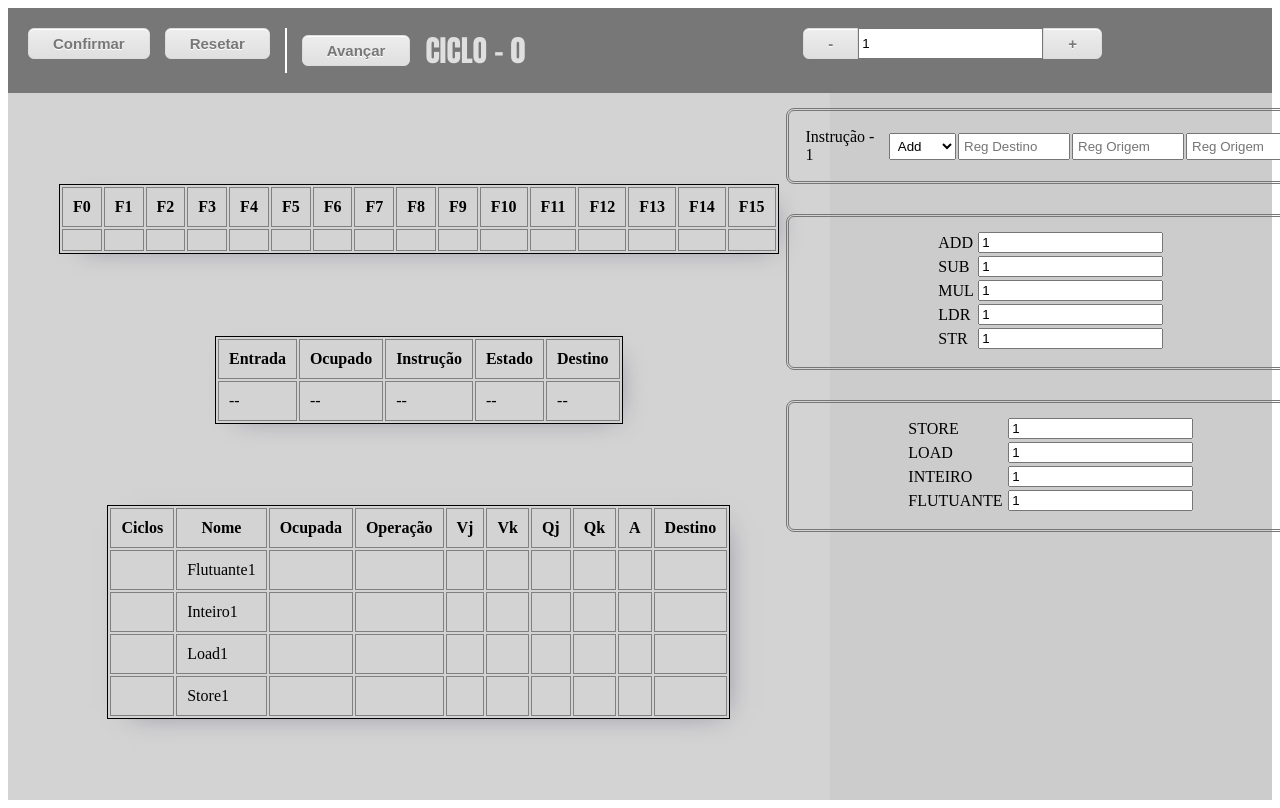
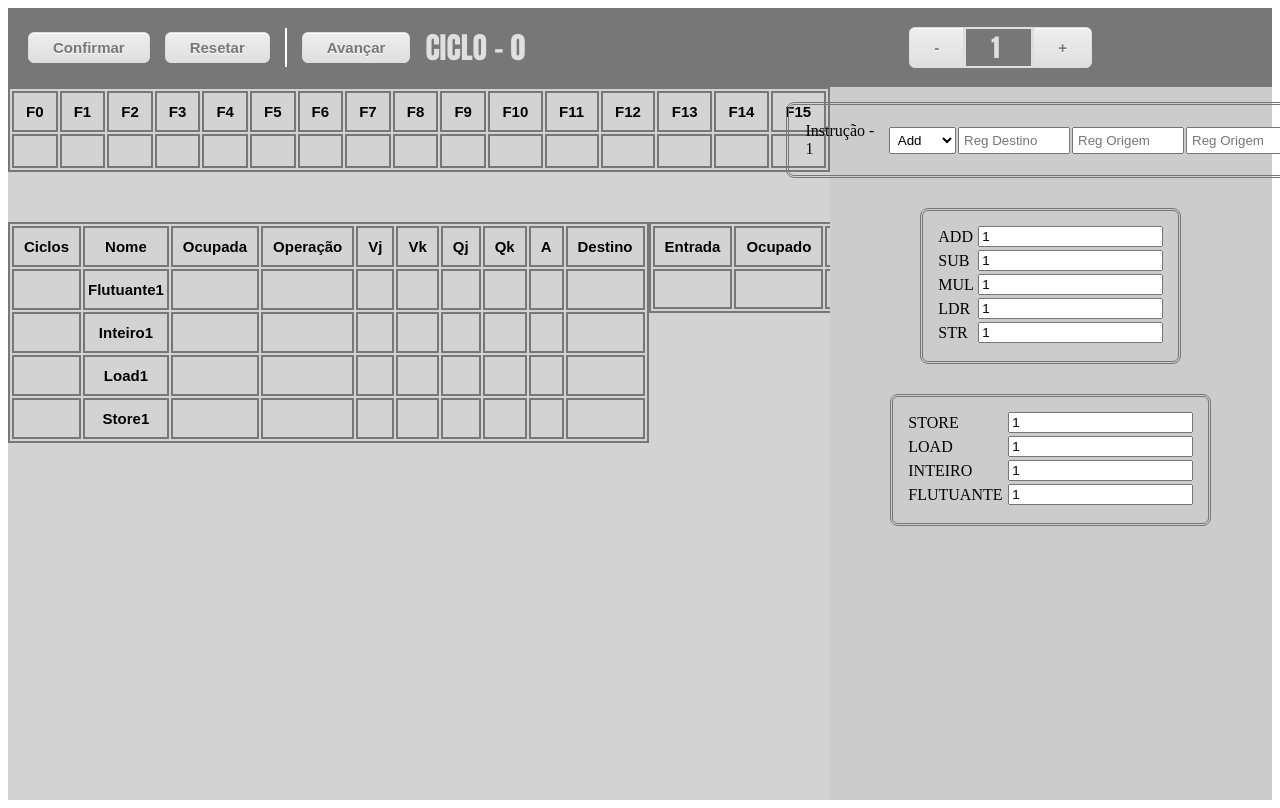
Before and after one commit to raphaellulli/Trabalho-final-ARQ3-tomasulo, a React (Create React App) app: page / in a window 1280 px wide. Shown: the top 808 px of the page. Built offline with nearby package versions, Linux system fonts and the light colour scheme.

Commit message:
Fix: New css adaptations

```diff
--- a/src/App.tsx
+++ b/src/App.tsx
@@ -116,60 +116,64 @@ function App() {
 
 	return (
 		<IntrucaoContext.Provider value={defaultValue}>
-			<WrapperSiderContent>
-				<div className='parte-topo'>
+			<Wrapper>
+				<ParteTopo>
 					<BotoesConfimarResetar />
-					<div className='linha'></div>
+					<Linha />
 					<AvancarInstrucoes />
 					<InputInstrucoes />
-				</div>
-				<div className='parte-baixo'>
-					<div className='parte-esquerda'>
+				</ParteTopo>
+				<ParteBaixo>
+					<ParteEsquerda>
 						<LeftScreen />
-					</div>
-					<div className='parte-direita'>
+					</ParteEsquerda>
+					<ParteDireita>
 						<RightScreen />
-					</div>
-				</div>
-			</WrapperSiderContent>
+					</ParteDireita>
+				</ParteBaixo>
+			</Wrapper>
 		</IntrucaoContext.Provider >
 	);
 }
 
 export default App;
 
-
-const WrapperSiderContent = styled.div`
+const Wrapper = styled.div`
 	display: flex;
 	flex-direction: column;
 	flex: 1;
 	height: 99vh;
+`;
 
-	.linha{
-		border-right-width: 2px;
-        border-right-style: solid;
-		border-right-color: white;
-	}
+const ParteTopo = styled.div`
+	display: flex;
+	flex-direction: row;
+	background-color: #777777;
+	height: 10%;
+`;
 
-	.parte-topo{
-		display: flex;
-		flex-direction: row;
-		background-color: #777777;
-		padding: 20px;
-	}
-	.parte-baixo{
-		display: flex;
-		flex: 1;
-		flex-direction: row;
-	}
-	.parte-direita{
-		width: 35%;
-		height: 100%;
-		background-color: #CCCCCC;
-	}
-	.parte-esquerda{
-		width: 65%;
-		height: 100%;
-		background-color: #d3d3d3;
-	}
+const ParteBaixo = styled.div`
+	display: flex;
+	flex: 1;
+	flex-direction: row;
 `;
+
+const ParteDireita = styled.div`
+	width: 35%;
+	height: 100%;
+	background-color: #CCCCCC;
+`;
+
+const ParteEsquerda = styled.div`
+	width: 65%;
+	height: 100%;
+	background-color: #d3d3d3;
+`;
+
+const Linha = styled.div`
+	border-right-width: 2px;
+    border-right-style: solid;
+	border-right-color: white;
+	align-self: center;
+	height: 50%;
+`;
--- a/src/components/Inputs-Botoes/AvancarInstrucoes.tsx
+++ b/src/components/Inputs-Botoes/AvancarInstrucoes.tsx
@@ -23,7 +23,7 @@ const AvancarInstrucoes: React.FC = () => {
         let estacaoReservaVazia: IEstacaoReserva | undefined = undefined;
 
         if (!instrucaoAtual && arrInstrucoes.value.every(i => i.escrita === true) && arrEstacaoReserva.value.every(e => e.ocupada === false)) {
-            alert("Fim do ciclo!");
+            alert("Ciclos finalizados!");
             return;
         }
         const arrBufferAux = arrBufferReordenamento.value;
--- a/src/components/Inputs-Botoes/BotoesConfimarResetar.tsx
+++ b/src/components/Inputs-Botoes/BotoesConfimarResetar.tsx
@@ -122,6 +122,10 @@ const BotoesConfimarResetar: React.FC = () => {
 export default BotoesConfimarResetar;
 
 const Wrapper = styled.div`
+    display: flex;
+    align-items: center;
+    margin-left: 20px;
+
     .Wrapper-bottoes{
         display: flex;
         flex-direction: row;
--- a/src/components/Inputs-Botoes/InputInstrucoes.tsx
+++ b/src/components/Inputs-Botoes/InputInstrucoes.tsx
@@ -10,9 +10,7 @@ const InputInstrucoes: React.FC = () => {
     } = useContext(IntrucaoContext);
 
     return (
-        <Wrapper
-            title='Quantidade de instruções'
-        >
+        <Wrapper>
             <div
                 className='qtd-instrucoes-wrapper'
             >
@@ -23,11 +21,11 @@ const InputInstrucoes: React.FC = () => {
                     >
                         -
                     </button>
-                    <input
-                        type={'number'}
-                        value={quantidadeInstrucoes}
-                        onChange={(e) => { if (Number(e.target.value) <= 0) return; setQuantidadeInstrucoes(Number(e.target.value)) }}
-                    />
+                    <label
+                        className='numeroInstrucoes'
+                    >
+                        {quantidadeInstrucoes}
+                    </label>
                     <button
                         className='myButtonRight'
                         onClick={() => setQuantidadeInstrucoes(quantidadeInstrucoes + 1)}
@@ -47,10 +45,9 @@ export default InputInstrucoes;
 const Wrapper = styled.div`
 	display: flex;
     position: relative;
-	flex-direction: column;
 	align-items: center;
     margin-left: 15px;
-    margin-right: 150px;
+    margin-right: 180px;
 
     .qtd-instrucoes-wrapper{
         display: flex;
@@ -60,6 +57,19 @@ const Wrapper = styled.div`
             display: flex;
             flex-direction: row;
         }
+    }
+
+    .numeroInstrucoes{
+        display: flex;
+	    flex: 1;
+        font-family: impact;
+        font-size: 25px;
+        color: #dfdfdf;
+        padding: 0 15px 0 25px;
+        width: 25px;
+        border-style: solid;
+        border-width: 2px;
+        border-color: linear-gradient(to bottom, #ededed 5%, #dfdfdf 100%);
     }
 
     .myButtonLeft {
--- a/src/components/TabelasLeft/TabelaEstacaoReserva.tsx
+++ b/src/components/TabelasLeft/TabelaEstacaoReserva.tsx
@@ -8,85 +8,64 @@ const TabelaEstacaoReserva: React.FC = () => {
     } = useContext(IntrucaoContext);
 
     return (
-        <Wrapper
-            title='Estação de Reserva'
-        >
-
-            <STabela>
+        <Tablea>
             <thead>
                 <tr>
-                        <th>Ciclos</th>
-                        <th>Nome</th>
-                        <th>Ocupada</th>
-                        <th>Operação</th>
-                        <th>Vj</th>
-                        <th>Vk</th>
-                        <th>Qj</th>
-                        <th>Qk</th>
-                        <th>A</th>
-                        <th>Destino</th>
+                    <Superior>Ciclos</Superior>
+                    <Superior>Nome</Superior>
+                    <Superior>Ocupada</Superior>
+                    <Superior>Operação</Superior>
+                    <Superior>Vj</Superior>
+                    <Superior>Vk</Superior>
+                    <Superior>Qj</Superior>
+                    <Superior>Qk</Superior>
+                    <Superior>A</Superior>
+                    <Superior>Destino</Superior>
                 </tr>
             </thead>
             <tbody>
                 {
                     (arrEstacaoReserva && arrEstacaoReserva.value && arrEstacaoReserva.value.length)
-                            ? arrEstacaoReserva.value.sort((a, b) => a.nome.localeCompare(b.nome)).map((estacaoReserva, ind) =>
+                    && arrEstacaoReserva.value.sort((a, b) => a.nome.localeCompare(b.nome)).map((estacaoReserva, ind) =>
                         <tr key={"tr-estacao-reserva" + ind}>
-                                    <td>{estacaoReserva.Ciclos !== undefined ? estacaoReserva.Ciclos.toString() : ''}</td>
-                                    <td>{estacaoReserva.nome}</td>
-                                    <td>{estacaoReserva.ocupada ? 'X' : ''}</td>
-                                    <td>{estacaoReserva.operacao}</td>
-                                    <td>{estacaoReserva.Vj}</td>
-                                    <td>{estacaoReserva.Vk}</td>
-                                    <td>{estacaoReserva.Qj}</td>
-                                    <td>{estacaoReserva.Qk}</td>
-                                    <td>{estacaoReserva.A}</td>
-                                    <td>{estacaoReserva.destino}</td>
+                            <Inferior>{estacaoReserva.Ciclos !== undefined ? estacaoReserva.Ciclos.toString() : ''}</Inferior>
+                            <Inferior>{estacaoReserva.nome}</Inferior>
+                            <Inferior>{estacaoReserva.ocupada ? 'X' : ''}</Inferior>
+                            <Inferior>{estacaoReserva.operacao}</Inferior>
+                            <Inferior>{estacaoReserva.Vj}</Inferior>
+                            <Inferior>{estacaoReserva.Vk}</Inferior>
+                            <Inferior>{estacaoReserva.Qj}</Inferior>
+                            <Inferior>{estacaoReserva.Qk}</Inferior>
+                            <Inferior>{estacaoReserva.A}</Inferior>
+                            <Inferior>{estacaoReserva.destino}</Inferior>
                         </tr>
                     )
-                            :
-                            <tr>
-                                <td>--</td>
-                                <td>--</td>
-                                <td>--</td>
-                                <td>--</td>
-                                <td>--</td>
-                                <td>--</td>
-                                <td>--</td>
-                                <td>--</td>
-                            </tr>
                 }
             </tbody>
-            </STabela>
-        </Wrapper >
+        </Tablea>
     );
 }
 
 export default TabelaEstacaoReserva;
 
-const Wrapper = styled.div`
-	display: flex;
-	flex-direction: column;
-	align-items: center;
-	justify-content: center;
-    height: fit-content;
-    max-height: 60vh;
-
-    -webkit-box-shadow: 8px 7px 28px -17px rgba(29,26,71,0.57);
-    -moz-box-shadow: 8px 7px 28px -17px rgba(29,26,71,0.57);
-    box-shadow: 8px 7px 28px -17px rgba(29,26,71,0.57);
+const Tablea = styled.table`
+	border: 2px solid #777777;
 `;
 
+const Superior = styled.th`
+    border: 2px solid #777777;
+    font-family: Arial;
+    font-size: 15px;
+    font-weight: bold;
+    text-align: center;
+    padding: 10px;
+`;
 
-const STabela = styled.table`
-	border: 1px solid black;
-
-	th{
-		border: 1px solid gray;
-		padding: 10px;
-	}
-	td {
-		border: 1px solid gray;
-		padding: 10px;
-	}
+const Inferior = styled.td`
+    border: 2px solid #777777;
+    font-family: Arial;
+    font-size: 15px;
+    font-weight: bold;
+    text-align: center;
+    padding: 10px 3px 10px 3px;
 `;
--- a/src/components/TabelasLeft/TabelaRegistradores.tsx
+++ b/src/components/TabelasLeft/TabelaRegistradores.tsx
@@ -1,7 +1,6 @@
 import React, { useContext } from 'react';
 import styled from 'styled-components';
 import { IntrucaoContext } from '../../App';
-
 
 const TabelaRegistradores: React.FC = () => {
     const {
@@ -9,19 +8,14 @@ const TabelaRegistradores: React.FC = () => {
     } = useContext(IntrucaoContext);
 
     return (
-        <Wrapper
-            title='Registradores'
-        >
-            <STabela>
+        <Tabela>
             <thead>
                 <tr>
                     {
                         (arrRegistrador && arrRegistrador.value && arrRegistrador.value.length)
-                                ? arrRegistrador.value.map(registrador =>
-                                    <th>{registrador.nome}</th>
+                        && arrRegistrador.value.map(registrador =>
+                            <Superior>{registrador.nome}</Superior>
                         )
-                                :
-                                <th>--</th>
                     }
                 </tr>
             </thead>
@@ -29,41 +23,37 @@ const TabelaRegistradores: React.FC = () => {
                 <tr>
                     {
                         (arrRegistrador && arrRegistrador.value && arrRegistrador.value.length)
-                                ? arrRegistrador.value.map(registrador =>
-                                    <td>{registrador.valor}</td>
+                        && arrRegistrador.value.map(registrador =>
+                            <Inferior>{registrador.valor}</Inferior>
                         )
-                                :
-                                <td>--</td>
                     }
                 </tr>
             </tbody>
-            </STabela>
-        </Wrapper>
+        </Tabela>
     );
 }
 
 export default TabelaRegistradores;
 
-const Wrapper = styled.div`
-	display: flex;
+const Tabela = styled.table`
 	flex-direction: column;
-	align-items: center;
-	justify-content: center;
-    margin-top: 10px;
-    -webkit-box-shadow: 8px 7px 28px -17px rgba(29,26,71,0.57);
-    -moz-box-shadow: 8px 7px 28px -17px rgba(29,26,71,0.57);
-    box-shadow: 8px 7px 28px -17px rgba(29,26,71,0.57);
+    border: 2px solid #777777;
 `;
 
+const Superior = styled.th`
+    font-family: Arial;
+    font-size: 15px;
+    font-weight: bold;
+    text-align: center;
+	border: 2px solid #777777;
+	padding: 10px;
+`;
 
-const STabela = styled.table`
-	border: 1px solid black;
-	th{
-		border: 1px solid gray;
-		padding: 10px;
-	}
-	td {
-		border: 1px solid gray;
-		padding: 10px;
-	}
+const Inferior = styled.th`
+    font-family: Arial;
+    font-size: 15px;
+    font-weight: bold;
+    text-align: center;
+	border: 2px solid #777777;
+	padding: 15px;
 `;
--- a/src/components/TabelasLeft/TabelaReordenamento.tsx
+++ b/src/components/TabelasLeft/TabelaReordenamento.tsx
@@ -21,18 +21,15 @@ const TabelaReordenamento: React.FC = () => {
     }
 
     return (
-        <Wrapper
-            title='Instruções'
-        >
-            <STabela>
+        <Wrapper>
+            <Tabela>
                 <thead>
                     <tr>
-                        <th>Entrada</th>
-                        <th>Ocupado</th>
-                        <th>Instrução</th>
-                        <th>Estado</th>
-                        <th>Destino</th>
-                        {/* <th>Valor</th> */}
+                        <Superior>Entrada</Superior>
+                        <Superior>Ocupado</Superior>
+                        <Superior>Instrução</Superior>
+                        <Superior>Estado</Superior>
+                        <Superior>Destino</Superior>
                     </tr>
                 </thead>
                 <tbody>
@@ -42,43 +39,40 @@ const TabelaReordenamento: React.FC = () => {
                                 const instrucao = arrInstrucoes.value.find(instrucao => instrucao.id === bufferRe.idInstrucao);
                                 if (!instrucao) return (
                                     <tr>
-                                        <td>--</td>
-                                        <td>--</td>
-                                        <td>--</td>
-                                        <td>--</td>
-                                        <td>--</td>
-                                        {/* <td>--</td> */}
+                                        <Inferior></Inferior>
+                                        <Inferior></Inferior>
+                                        <Inferior></Inferior>
+                                        <Inferior></Inferior>
+                                        <Inferior></Inferior>
                                     </tr>)
                                 return (
                                     <tr>
-                                        <td>{ind+1}</td>
-                                        <td>{!instrucao.commited ? 'X' : ''}</td>
-                                        <td>
+                                        <Inferior>{ind + 1}</Inferior>
+                                        <Inferior>{!instrucao.commited ? 'X' : ''}</Inferior>
+                                        <Inferior>
                                             {
                                                 instrucao.nome +
                                                 (!!instrucao.entrada1 ? ", " + instrucao.entrada1.toUpperCase() : '') +
                                                 (!!instrucao.entrada2 ? ", " + instrucao.entrada2.toUpperCase() : '') +
                                                 (!!instrucao.entrada3 ? ", " + instrucao.entrada3?.toUpperCase() : '')
                                             }
-                                        </td>
-                                        <td>{getEstadoInstrucao(instrucao)}</td>
-                                        <td>{instrucao.entrada1}</td>
-                                        {/* <td>TODO</td> */}
+                                        </Inferior>
+                                        <Inferior>{getEstadoInstrucao(instrucao)}</Inferior>
+                                        <Inferior>{instrucao.entrada1}</Inferior>
                                     </tr>)
                             }
                             )
                             :
                             <tr>
-                                <td>--</td>
-                                <td>--</td>
-                                <td>--</td>
-                                <td>--</td>
-                                <td>--</td>
-                                {/* <td>--</td> */}
+                                <Inferior></Inferior>
+                                <Inferior></Inferior>
+                                <Inferior></Inferior>
+                                <Inferior></Inferior>
+                                <Inferior></Inferior>
                             </tr>
                     }
                 </tbody>
-            </STabela>
+            </Tabela>
         </Wrapper >
     );
 }
@@ -87,24 +81,30 @@ export default TabelaReordenamento;
 
 const Wrapper = styled.div`
 	display: flex;
-	flex-direction: column;
 	align-items: center;
 	justify-content: center;
     height: fit-content;
     max-height: 60vh;
-    -webkit-box-shadow: 8px 7px 28px -17px rgba(29,26,71,0.57);
-    -moz-box-shadow: 8px 7px 28px -17px rgba(29,26,71,0.57);
-    box-shadow: 8px 7px 28px -17px rgba(29,26,71,0.57);
 `;
 
-const STabela = styled.table`
-	border: 1px solid black;
-	th{
-		border: 1px solid gray;
-		padding: 10px;
-	}
-	td {
-		border: 1px solid gray;
-		padding: 10px;
-	}
+const Tabela = styled.table`
+	border: 2px solid #777777;
 `;
+
+const Superior = styled.th`
+    border: 2px solid #777777;
+    font-family: Arial;
+    font-size: 15px;
+    font-weight: bold;
+    text-align: center;
+    padding: 10px;
+`;
+
+const Inferior = styled.td`
+    border: 2px solid #777777;
+    font-family: Arial;
+    font-size: 15px;
+    font-weight: bold;
+    text-align: center;
+    padding: 18px 3px 18px 3px;
+`;
--- a/src/components/TabelasRight/CiclosPorInstrucao.tsx
+++ b/src/components/TabelasRight/CiclosPorInstrucao.tsx
@@ -3,32 +3,25 @@ import styled from 'styled-components';
 import { IntrucaoContext } from '../../App';
 import { TipoInstrucao } from '../../Enums/TipoInstrucao';
 
-interface IProps {
-}
-
-const CiclosPorInstrucao: React.FC<IProps> = () => {
+const CiclosPorInstrucao: React.FC = () => {
     const {
         arrCicloPorInstrucao,
-        confirmado,
     } = useContext(IntrucaoContext);
 
     return (
-        <Wrapper
-            title='Ciclos por instrução'
-        >
+        <Wrapper>
             {
                 Object.keys(TipoInstrucao).map((i: any, ind: number) =>
-                    <div className='ciclo-por-instrucao' key={'ciclo-por-instrucao-' + ind}>
-                        <label>
+                    <Content key={'ciclo-por-instrucao-' + ind}>
+                        <Instrucao>
                             {i.toUpperCase()}
-                        </label>
+                        </Instrucao>
                         <input
                             value={arrCicloPorInstrucao.findByStringId(i, 'TipoInstrucao').quantidade}
                             type="number"
                             onChange={(e) => {
                                 if (Number(e.target.value) <= 0) return;
-                                arrCicloPorInstrucao.setValue(
-                                    [
+                                arrCicloPorInstrucao.setValue([
                                     ...arrCicloPorInstrucao.value.map(cpi => {
                                         if (cpi.TipoInstrucao === i) {
                                             cpi.quantidade = Number(e.target.value);
@@ -38,8 +31,7 @@ const CiclosPorInstrucao: React.FC<IProps> = () => {
                                 ])
                             }}
                         />
-
-                    </div>
+                    </Content>
                 )
             }
         </Wrapper>
@@ -53,13 +45,16 @@ const Wrapper = styled.div`
 	flex-direction: column;
     align-items: center;
     width: 100%;
-    .ciclo-por-instrucao{
+
+`;
+
+const Instrucao = styled.label`
+    width: 40px;
+`;
+
+const Content = styled.div`
     display: flex;
     flex-direction: row;
     margin-bottom: 3px;
     align-items: center;
-    }
-    label{
-        width: 40px;
-    }
 `;
--- a/src/components/TabelasRight/QuantidadeTipoRegistrador.tsx
+++ b/src/components/TabelasRight/QuantidadeTipoRegistrador.tsx
@@ -3,10 +3,7 @@ import styled from 'styled-components';
 import { IEstacaoReserva, IntrucaoContext } from '../../App';
 import { TipoRegistrador } from '../../Enums/TipoRegistrador';
 
-interface IProps {
-}
-
-const QuantidadeTipoRegistrador: React.FC<IProps> = () => {
+const QuantidadeTipoRegistrador: React.FC = () => {
     const {
         arrEstacaoReserva,
         arrTipoRegistrador,
@@ -43,22 +40,19 @@ const QuantidadeTipoRegistrador: React.FC<IProps> = () => {
     useEffect(onArrTipoRegistradorChanges, [arrTipoRegistrador.value])
 
     return (
-        <Wrapper
-            title="Quantidade tipo registrador"
-        >
+        <Wrapper>
             {
                 Object.keys(TipoRegistrador).map((i: any, ind: number) =>
-                    <div className='tipo-registrador' key={'tipo-registrador-' + ind}>
-                        <label>
+                    <Content key={'tipo-registrador-' + ind}>
+                        <Registrador>
                             {i.toUpperCase()}
-                        </label>
+                        </Registrador>
                         <input
                             value={arrTipoRegistrador.findByStringId(i, 'TipoRegistrador').quantidade}
                             type="number"
                             onChange={(e) => {
                                 if (Number(e.target.value) <= 0) return;
-                                arrTipoRegistrador.setValue(
-                                    [
+                                arrTipoRegistrador.setValue([
                                     ...arrTipoRegistrador.value.map(cpi => {
                                         if (cpi.TipoRegistrador === i) {
                                             cpi.quantidade = Number(e.target.value);
@@ -68,8 +62,7 @@ const QuantidadeTipoRegistrador: React.FC<IProps> = () => {
                                 ])
                             }}
                         />
-
-                    </div>
+                    </Content>
                 )
             }
         </Wrapper>
@@ -83,14 +76,16 @@ const Wrapper = styled.div`
 	flex-direction: column;
     align-items: center;
     width: 100%;
-    .tipo-registrador{
+`;
+
+const Content = styled.div`
     display: flex;
     flex-direction: row;
     margin-bottom: 3px;
     align-items: center;
     justify-content: center;
-    }
-    label{
+`;
+
+const Registrador = styled.label`
     width: 100px;
-    }
 `;
--- a/src/screen/LeftScreen/LeftScreen.tsx
+++ b/src/screen/LeftScreen/LeftScreen.tsx
@@ -9,8 +9,10 @@ const LeftScreen: React.FC = () => {
     return (
         <Wrapper>
             <TabelaRegistradores />
-            <TabelaReordenamento />
-            <TabelaEstacaoReserva />
+            <WrapperInferior>
+                <TabelaEstacaoReserva />
+                <TabelaReordenamento />
+            </WrapperInferior>
         </Wrapper >
     );
 }
@@ -20,9 +22,12 @@ export default LeftScreen;
 const Wrapper = styled.div`
 	display: flex;
 	flex-direction: column;
-	align-items: center;
-	justify-content: space-evenly;
     height: 100%;
-    position: relative;
+`;
 
+const WrapperInferior = styled.div`
+    display: flex;
+	flex-direction: row;
+    margin-top: 50px;
+    justify-content: space-around;
 `;
--- a/src/screen/RightScreen/RightScreen.tsx
+++ b/src/screen/RightScreen/RightScreen.tsx
@@ -8,17 +8,15 @@ const RightScreen: React.FC = () => {
 
     return (
         <Wrapper>
-            <div className='wrapper-ciclos-registrador'>
-                <div className='borda-divisoria'>
+            <Borda>
                 <InstrucoesTotais />
-                </div>
-                <div className='borda-divisoria'>
+            </Borda>
+            <Borda>
                 <CiclosPorInstrucao />
-                </div>
-                <div className='borda-divisoria'>
+            </Borda>
+            <Borda>
                 <QuantidadeTipoRegistrador />
-                </div>
-            </div>
+            </Borda>
         </Wrapper >
     );
 }
@@ -32,12 +30,9 @@ const Wrapper = styled.div`
 	justify-content: flex-start;
     position: relative;
     height: 100%;
+`;
 
-    .wrapper-ciclos-registrador{
-        display: flex;
-        flex-direction: column;
-    }
-    .borda-divisoria{
+const Borda = styled.div`
     padding: 15px;
     margin: 15px;
     display: flex;
@@ -48,5 +43,4 @@ const Wrapper = styled.div`
     border-width: 3px;
     border-color: #777777;
     border-radius: 8px;
-    }
 `;
```
Also changed, not shown: src/components/TabelasRight/InstrucoesTotais.tsx (+10 -6 lines). Lines whose indentation alone changed are shown as unchanged.
